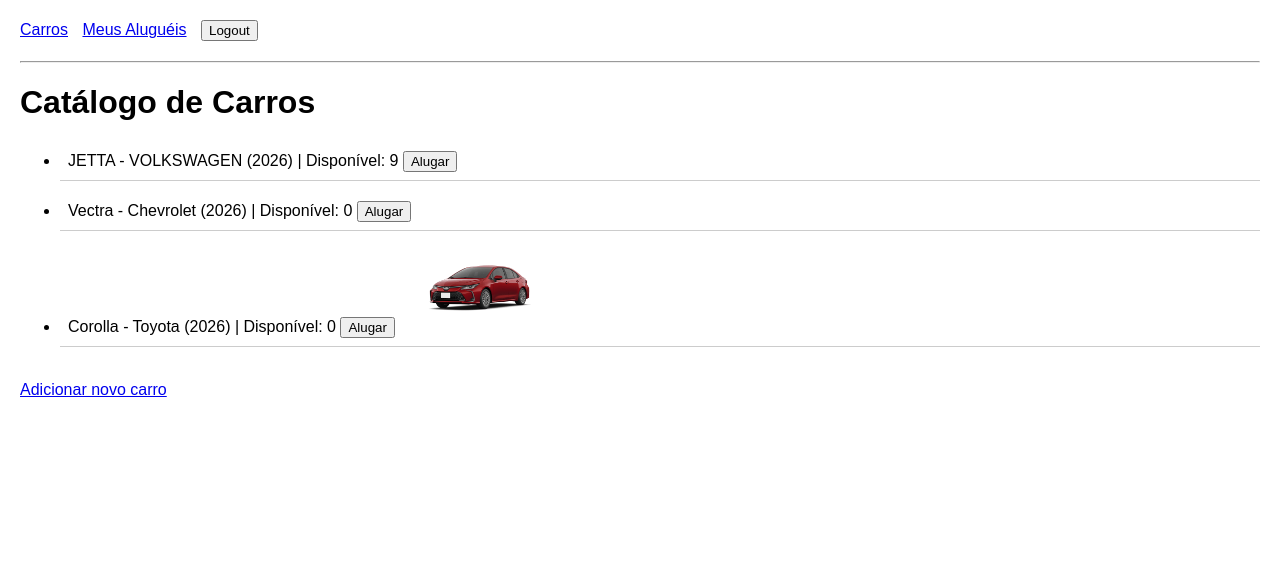
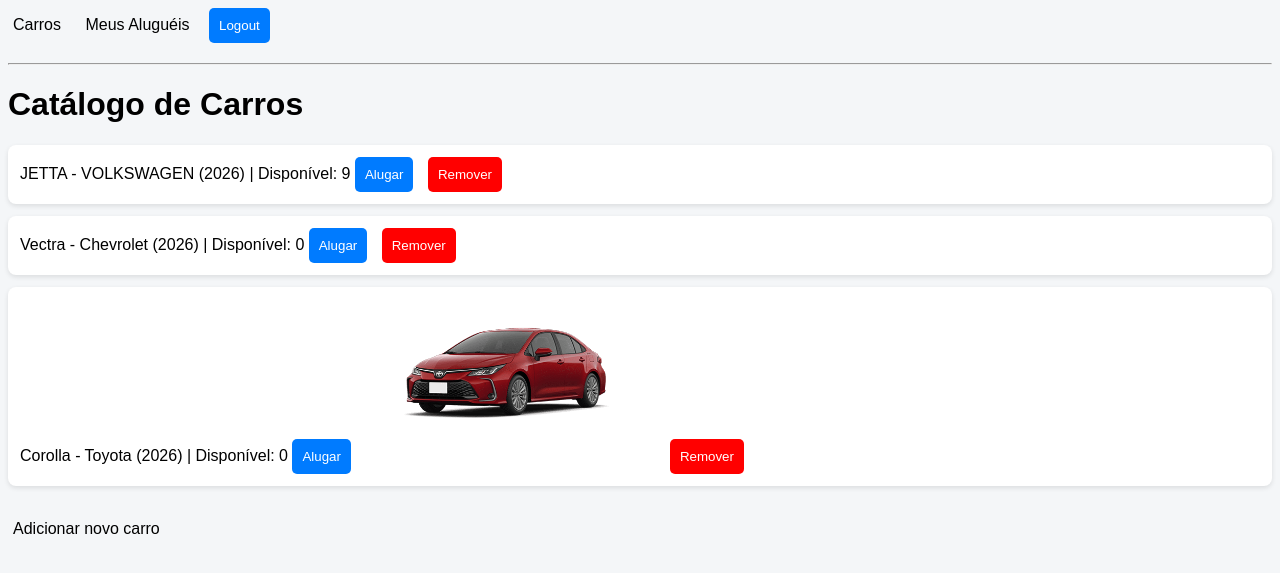
Before and after one commit to Eduardoalvesfsc/Sistema-de-aluguel-de-carros, a Django app: page / in a window 1280 px wide. Shown: the top 573 px of the page. Run offline with Django 5.2, Linux system fonts and the light colour scheme; a user stored in the database is signed in; data comes from the database, SQL or seed files in the repository; both versions use the stored data as it was after the commit.

Commit message:
Configurado css, adicionado novamente o motão remover

```diff
--- /dev/null
+++ b/catalog/static/style.css
@@ -0,0 +1,81 @@
+body {
+    font-family: Arial, sans-serif;
+    background-color: #f4f6f8;
+}
+
+/* NAV */
+nav {
+    margin-bottom: 20px;
+}
+
+/* LINKS */
+a {
+    margin-right: 10px;
+    text-decoration: none;
+    color: black;
+    padding: 5px;
+    transition: 0.3s;
+}
+
+a:hover {
+    background-color: green;
+    color: white;
+
+}
+
+/* FORM */
+form {
+    display: inline;
+}
+
+/* BUTTON */
+button {
+    margin-right: 10px;
+    background-color: #007bff;
+    transition: 0.3s;
+    color: white;
+    border: none;
+    padding: 10px;
+    border-radius: 5px;
+}
+
+button:hover {
+    background-color: #0056b3;
+    transform: scale(1.05);
+    cursor: pointer;
+}
+
+/* LISTA */
+li {
+    margin-bottom: 12px;
+    padding: 12px;
+    border-radius: 8px;
+    background-color: white;
+    box-shadow: 0 2px 5px rgba(0,0,0,0.1);
+    list-style: none; /* redundante, mas garante */
+
+}
+
+/* MENSAGENS */
+.message {
+    padding: 10px;
+    margin: 10px 0;
+    border-radius: 5px;
+}
+
+.error {
+    border: 1px solid red;
+    color: red;
+    background-color: #ffe6e6;
+}
+
+.success {
+    border: 1px solid green;
+    color: green;
+    background-color: #e6ffe6;
+}
+
+ul {
+    list-style: none;
+    padding: 0;
+}
--- a/catalog/views.py
+++ b/catalog/views.py
@@ -22,3 +22,9 @@ def add_carro(request):
 
 def is_funcionario(user):
     return user.is_staff
+
+@require_POST
+def remover_carro(request, id):
+    carro = get_object_or_404(Carro, id=id)
+    carro.delete()
+    return redirect('carro_list')
--- a/library/settings.py
+++ b/library/settings.py
@@ -118,6 +118,10 @@ USE_TZ = True
 
 STATIC_URL = 'static/'
 
+STATICFILES_DIRS = [
+    BASE_DIR / "static"
+]
+
 # Default primary key field type
 # https://docs.djangoproject.com/en/5.2/ref/settings/#default-auto-field
 
--- a/library/templates/base.html
+++ b/library/templates/base.html
@@ -1,54 +1,11 @@
 <!DOCTYPE html>
 <html>
 <head>
+    {% load static %}
+
     <title>Sistema de Aluguel de Carros</title>
+    <link rel="stylesheet" href="{% static 'style.css' %}">
 
-    <style>
-        body {
-            font-family: Arial;
-            margin: 20px;
-        }
-
-        nav {
-            margin-bottom: 20px;
-        }
-
-        a {
-            margin-right: 10px;
-        }
-
-        form {
-            display: inline;
-        }
-
-        button {
-            margin-right: 10px;
-        }
-
-        li {
-            margin-bottom: 12px;
-            padding: 8px;
-            border-bottom: 1px solid #ccc;
-        }
-
-        .message {
-            padding: 10px;
-            margin: 10px 0;
-            border-radius: 5px;
-        }
-
-        .error {
-            border: 1px solid red;
-            color: red;
-            background-color: #ffe6e6;
-        }
-
-        .success {
-            border: 1px solid green;
-            color: green;
-            background-color: #e6ffe6;
-        }
-    </style>
 </head>
 
 <body>
--- a/library/templates/catalog/carro_list.html
+++ b/library/templates/catalog/carro_list.html
@@ -21,7 +21,17 @@
             {% endif %}
 
             {% if carro.imagem %}
-            <img src="{{ carro.imagem.url }}" width="150">
+            <img src="{{ carro.imagem.url }}" width="300">
+            {% endif %}
+
+            <!-- BOTÃO REMOVER -->
+            {% if user.is_staff %}
+                <form action="{% url 'remover_carro' carro.id %}" method="post">
+                    {% csrf_token %}
+                    <button type="submit" style="background-color:red;">
+                        Remover
+                    </button>
+                </form>
             {% endif %}
 
         </li>
--- a/library/urls.py
+++ b/library/urls.py
@@ -29,6 +29,7 @@ urlpatterns = [
     # Catalog
     path('', catalog_views.carro_list, name='carro_list'),
     path('add-carro/', catalog_views.add_carro, name='add_carro'),
+    path('remover/<int:id>/', catalog_views.remover_carro, name='remover_carro'),
 
     # Borrowing
     path('alugado/<int:carro_id>/', borrowing_views.carro_alugado, name='carro_alugado'),
```
Also changed, not shown: db.sqlite3.
